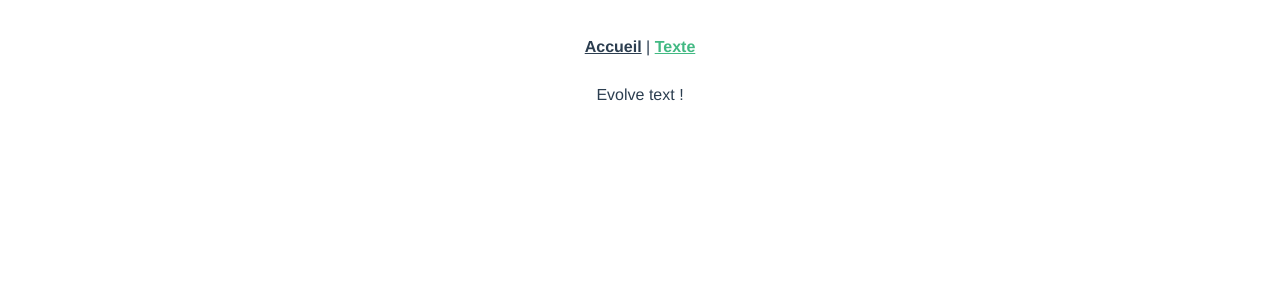
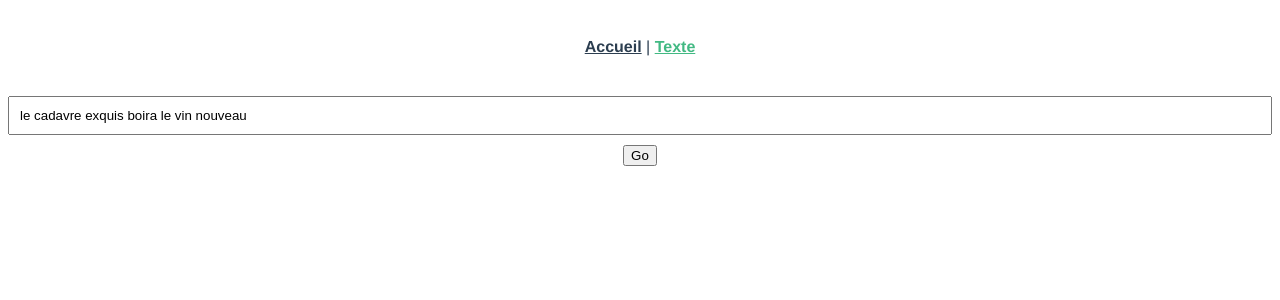
Before and after one commit to oelson/gajs, a Vue app: page /#/text in a window 1280 px wide. Shown: the top 300 px of the page. Built offline with nearby package versions, Linux system fonts and the light colour scheme.

Commit message:
text evolution skelton

```diff
--- a/src/views/EvolveText.vue
+++ b/src/views/EvolveText.vue
@@ -1,9 +1,52 @@
 <template>
-  <div>Evolve text !</div>
+  <div class="evolve">
+    <input
+      ref="tg"
+      type="text"
+      placeholder="Texte cible"
+      class="text"
+      v-model="targetText"
+      :readonly="running"
+    />
+    <button ref="go" @click="toggle">
+      <template v-if="running">Stop</template>
+      <template v-else>Go</template>
+    </button>
+    <span>{{ betterText }}</span>
+  </div>
 </template>
 
 <script>
 export default {
   name: "EvolveText",
+  data() {
+    return {
+      running: false,
+      targetText: "le cadavre exquis boira le vin nouveau",
+      betterText: "",
+    }
+  },
+
+  methods: {
+    toggle() {
+      this.running = !this.running
+    },
+  },
 }
 </script>
+
+<style lang="less" scoped>
+.evolve {
+  display: flex;
+  flex-flow: column nowrap;
+  justify-content: space-around;
+  align-items: center;
+
+  .text {
+    width: 100%;
+    padding: 10px;
+    margin: 10px 0;
+    box-sizing: border-box;
+  }
+}
+</style>
```
